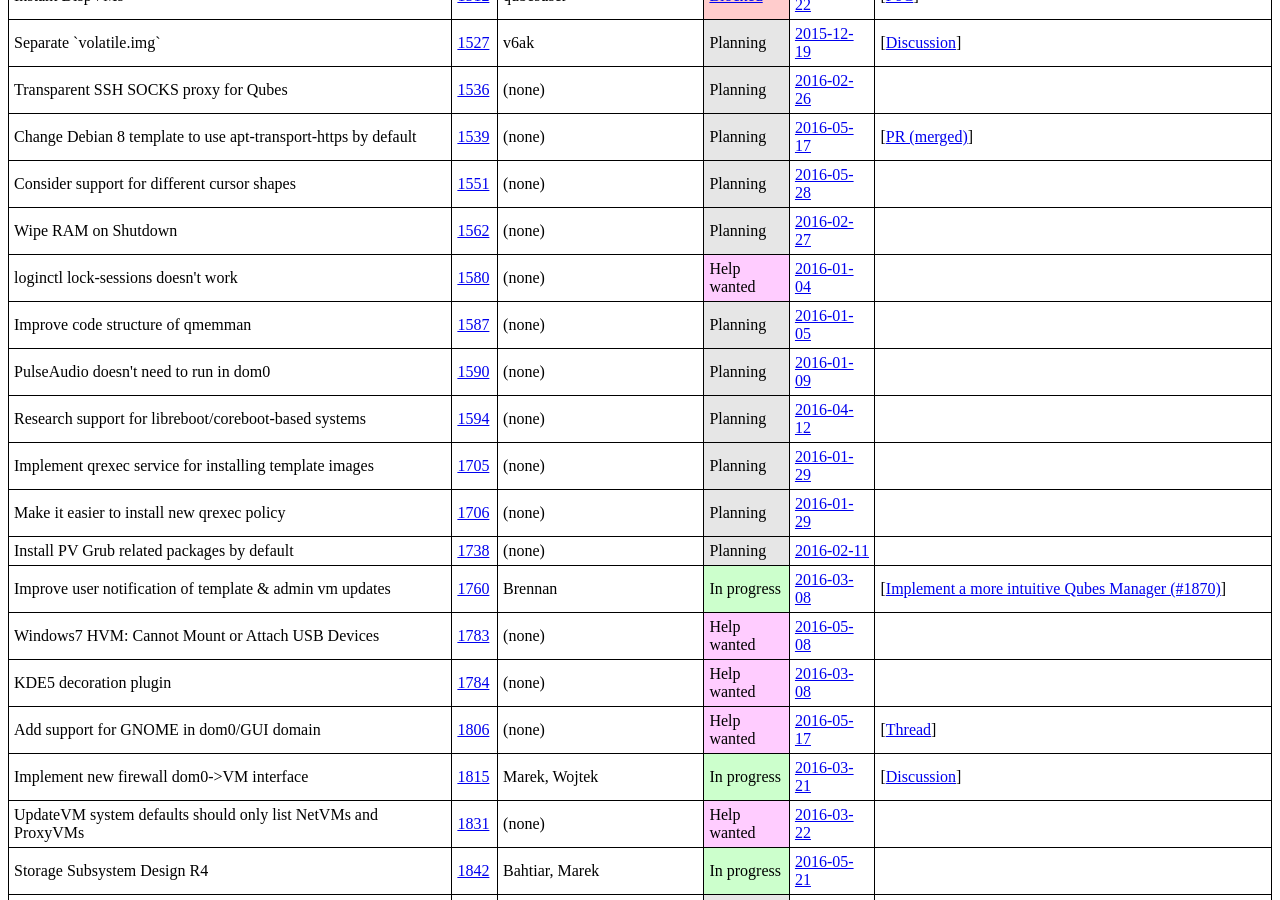
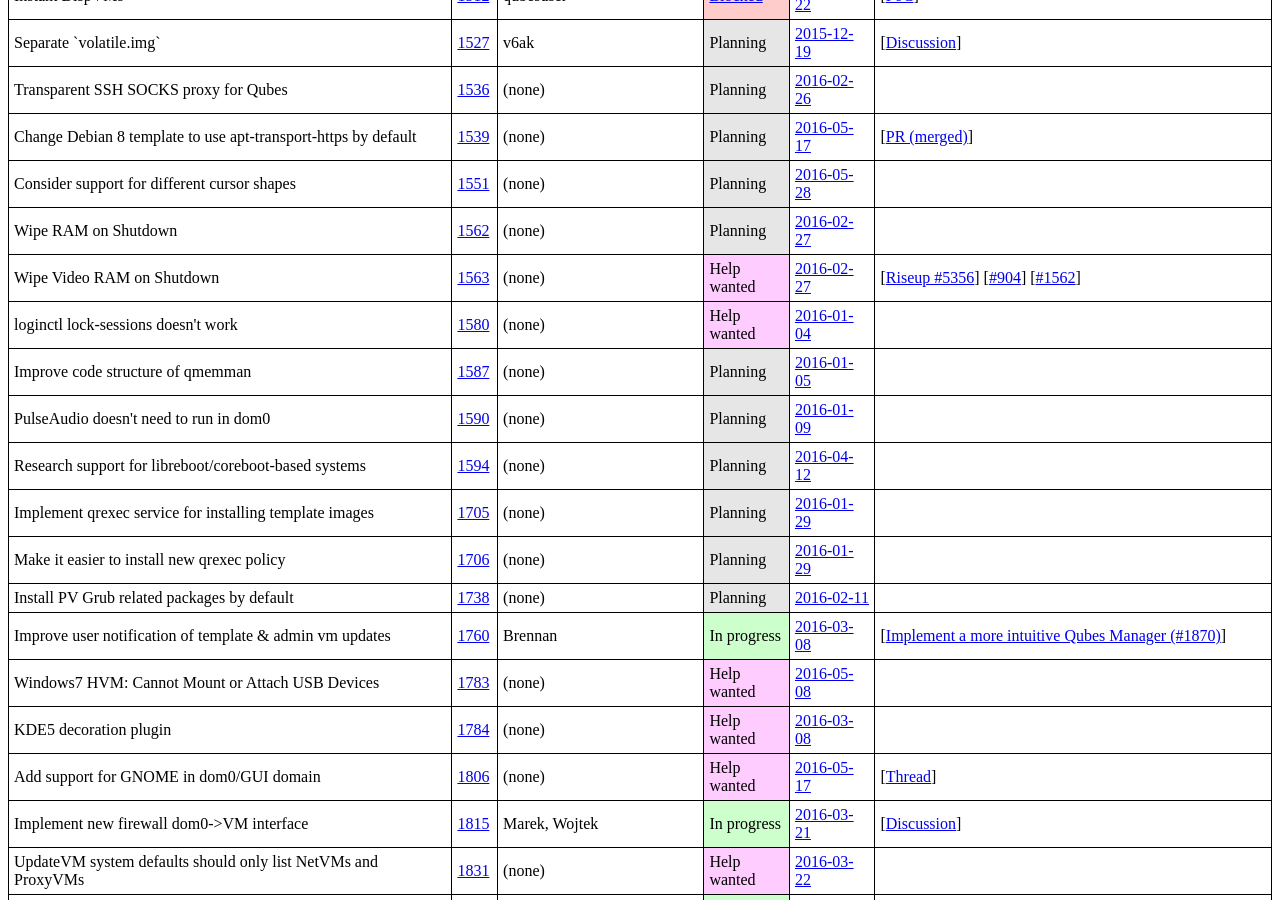
Before and after one commit to QubesOS/qubes-issues, a Jekyll site: the page built from index.md, in a window 1280 px wide and 900 px high, scrolled down 2695 px. Built offline with Jekyll 4.4.1, drawn with Linux system fonts in a browser that asks for light colours.

Commit message:
Track #1563

```diff
--- a/_data/features.yml
+++ b/_data/features.yml
@@ -932,6 +932,23 @@
   - desc   :
     url    :
 
+- name   : Wipe Video RAM on Shutdown
+  issue  : 1563
+  devs   :
+  status :
+    term   : Help wanted
+    url    :
+  updated:
+    date   : 2016-02-27
+    url    : https://github.com/QubesOS/qubes-issues/issues/1562#issuecomment-189797871
+  info   :
+  - desc   : "Riseup #5356"
+    url    : https://labs.riseup.net/code/issues/5356
+  - desc   : "#904"
+    url    : https://github.com/QubesOS/qubes-issues/issues/904
+  - desc   : "#1562"
+    url    : https://github.com/QubesOS/qubes-issues/issues/1562
+
 - name   : loginctl lock-sessions doesn't work
   issue  : 1580
   devs   :
```
